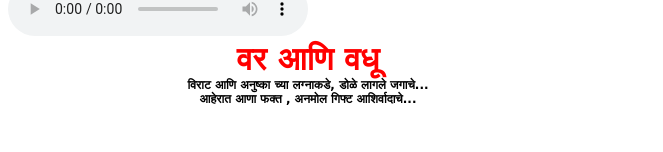
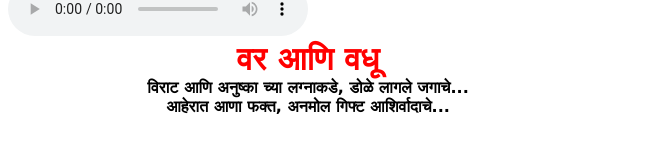
Before and after one commit to DhananjayP9033/Patrika, a plain HTML site: page index.html in a window 1280 px wide. Shown: the part 330-482 px from the top of the page, without its empty margins (0-663 px from the left). Drawn offline with Linux system fonts and the light colour scheme; a web font is replaced by a local one.

Commit message:
Update index.html

```diff
--- a/index.html
+++ b/index.html
@@ -62,7 +62,7 @@
 
         .slougan{
             color: Black;
-            font-size: 12px; /* Adjusted font size */
+            font-size: 16px; /* Adjusted font size */
             text-align: center;
             font-family: 'Shojumaru', cursive; /* Applying the traditional font */
             font-weight: bold; /* Making the font bold */
@@ -96,7 +96,7 @@
 
     <div class="slougan">
         विराट आणि अनुष्का च्या लग्नाकडे, डोळे लागले जगाचे...<br>
-        आहेरात आणा फक्त , अनमोल गिफ्ट आशिर्वादाचे...
+        आहेरात आणा फक्त, अनमोल गिफ्ट आशिर्वादाचे...
     </div>
 
 
```
